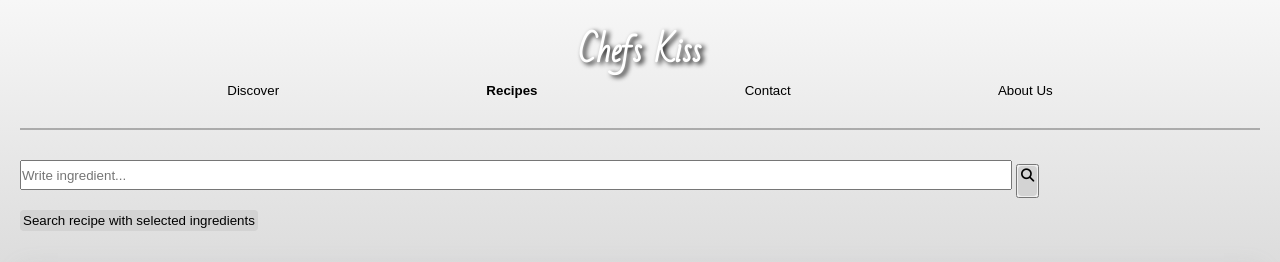
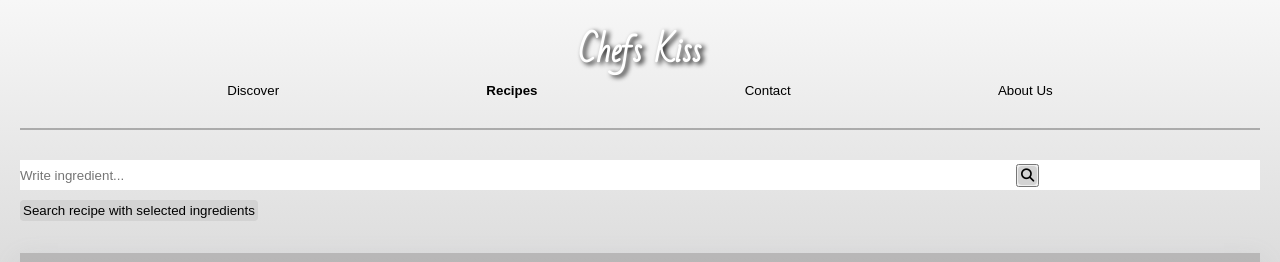
Before and after one commit to tevee/versionshantering-mp1, a plain HTML site: page index.html in a window 1280 px wide. Both pictures are taken after a click on the button "Recipes". Shown: the top 262 px of the page. Drawn offline with Linux system fonts and the light colour scheme.

Commit message:
update css

```diff
--- a/css/style.css
+++ b/css/style.css
@@ -191,11 +191,16 @@ h2 {
 /* ///discover css*/
 
 /* recipe css */
+#getIngredientsForm {
+  background-color: white;
+  height: 30px;
+  margin-top: 30px;
+}
+
 .search {
-	margin: 30px 0 10px 0;
 	width: 100%;
 	height: 30px;
-  margin: 30px 0 10px 0;
+  border: none;
   width: 80%;
   height: 30px;
 }
@@ -213,7 +218,6 @@ h2 {
 	border: 0;
 	background-color: lightgrey;
   padding: 3px;
-  height: 30px;
   border-radius: 4px;
   border: 0;
   background-color: lightgrey;
```
